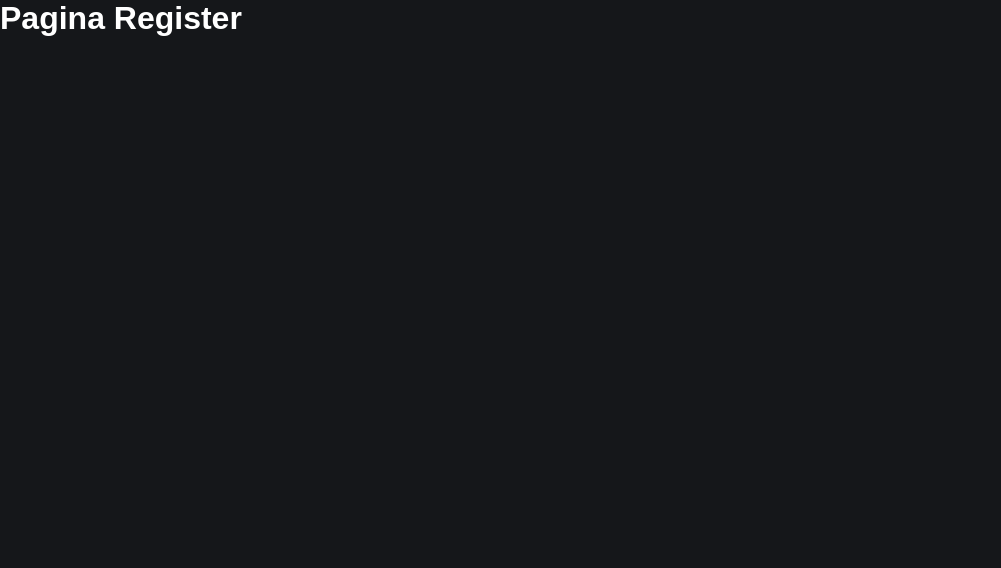
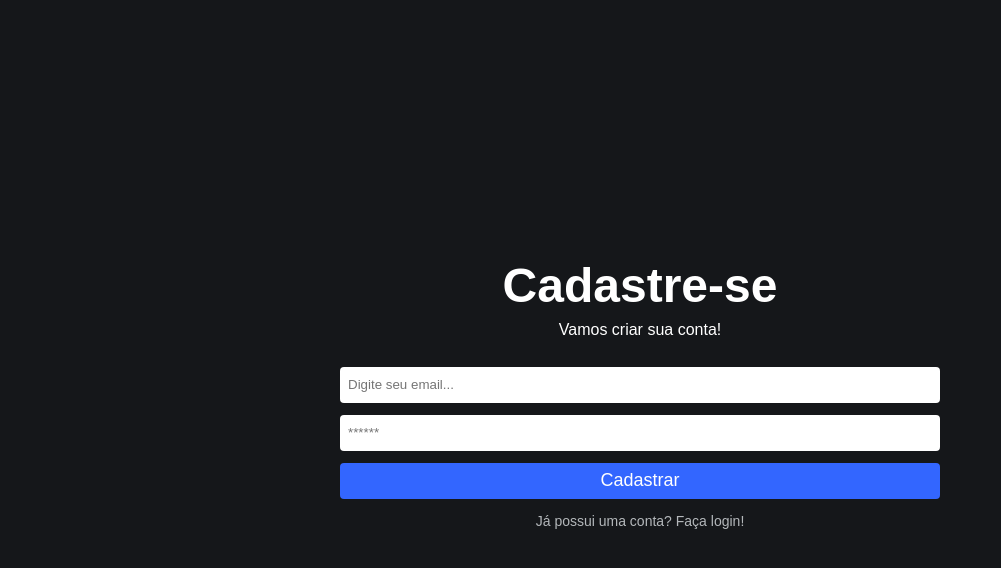
Before and after one commit to diatsilva007/ConectaDados, a React (Create React App) app: page /register in a window 1280 px wide. Shown: the top 568 px of the page, without its empty margins (0-1001 px from the left). Built offline with nearby package versions, Linux system fonts and the light colour scheme.

Commit message:
feat: adicionar autenticação com Firebase e páginas de Admin e Registro

```diff
--- /dev/null
+++ b/src/firebaseConnection.js
@@ -0,0 +1,21 @@
+import { initializeApp } from 'firebase/app'
+import { getFirestore } from 'firebase/firestore'
+import { getAuth } from 'firebase/auth'
+
+
+const firebaseConfig = {
+  apiKey: "AIzaSyBx9WFTQC2XIi-4xE1adOMQYaxEEeshZFg",
+  authDomain: "cursoapp-f0398.firebaseapp.com",
+  projectId: "cursoapp-f0398",
+  storageBucket: "cursoapp-f0398.appspot.com",
+  messagingSenderId: "394026650841",
+  appId: "1:394026650841:web:2072c9f66868dfd41ac2c8",
+  measurementId: "G-JST0NMT5EC"
+};
+
+const firebaseApp = initializeApp(firebaseConfig);
+
+const db = getFirestore(firebaseApp);
+const auth = getAuth(firebaseApp)
+
+export { db, auth };
--- /dev/null
+++ b/src/pages/Admin/index.js
@@ -0,0 +1,9 @@
+import './admin.css'
+
+export default function Admin(){
+  return(
+    <div>
+      <h1>Pagina ADMIN!</h1>
+    </div>
+  )
+}
--- a/src/pages/Home/index.js
+++ b/src/pages/Home/index.js
@@ -4,15 +4,31 @@ import './home.css'
 
 import { Link } from 'react-router-dom'
 
+import { auth } from '../../firebaseConnection'
+import { signInWithEmailAndPassword } from 'firebase/auth'
+
+import { useNavigate } from 'react-router-dom'
+
 export default function Home(){
   const [email, setEmail] = useState('')
   const [password, setPassword] = useState('')
 
-  function handleLogin(e){
+  const navigate = useNavigate();
+
+  async function handleLogin(e){
     e.preventDefault();
 
     if(email !== '' && password !== ''){
-      alert("TESTE")
+
+      await signInWithEmailAndPassword(auth, email, password)
+      .then(() => {
+        // navegar para /admin
+        navigate('/admin', { replace: true } )
+      })
+      .catch(() => {
+        console.log("ERRO AO FAZER O LOGIN")
+      })
+
     }else{
       alert("Preencha todos os campos!")
     }
@@ -35,7 +51,6 @@ export default function Home(){
         />
 
         <input
-          autoComplete={false}
           type="password"
           placeholder="******"
           value={password}
--- a/src/pages/Register/index.js
+++ b/src/pages/Register/index.js
@@ -1,8 +1,63 @@
+import { useState } from 'react'
+
+import { Link } from 'react-router-dom'
+import { auth } from '../../firebaseConnection'
+import { createUserWithEmailAndPassword } from 'firebase/auth'
+import { useNavigate } from 'react-router-dom'
 
 export default function Register(){
+  const [email, setEmail] = useState('')
+  const [password, setPassword] = useState('')
+  const navigate = useNavigate();
+
+  async function handleRegister(e){
+    e.preventDefault();
+
+    if(email !== '' && password !== ''){
+      await createUserWithEmailAndPassword(auth, email, password)
+      .then(() => {
+        navigate('/admin', { replace: true })
+      })
+      .catch(() => {
+        console.log("ERRO AO FAZER O CADASTRO")
+      })
+
+
+    }else{
+      alert("Preencha todos os campos!")
+    }
+
+
+  }
+
+
   return(
-    <div>
-      <h1>Pagina Register</h1>
+    <div className="home-container">
+      <h1>Cadastre-se</h1>
+      <span>Vamos criar sua conta!</span>
+
+      <form className="form" onSubmit={handleRegister}>
+        <input
+          type="text"
+          placeholder="Digite seu email..."
+          value={email}
+          onChange={(e) => setEmail(e.target.value) }
+        />
+
+        <input
+          type="password"
+          placeholder="******"
+          value={password}
+          onChange={(e) => setPassword(e.target.value) }
+        />
+
+        <button type="submit" >Cadastrar</button>
+      </form>
+
+      <Link className="button-link" to="/">
+        Já possui uma conta? Faça login!
+      </Link>
+
     </div>
   )
 }
--- a/src/routes/index.js
+++ b/src/routes/index.js
@@ -2,12 +2,15 @@ import { Routes, Route} from 'react-router-dom'
 
 import Home from '../pages/Home';
 import Register from '../pages/Register';
+import Admin from '../pages/Admin'
 
 function RoutesApp(){
   return(
     <Routes>
       <Route path='/' element={ <Home/> } />
       <Route path='/register' element={ <Register/> } />
+
+      <Route path='/admin' element={ <Admin/> } />
     </Routes>
   )
 }
```
Also changed, not shown: src/pages/Admin/admin.css (added), 1 other file (tests, documents, lock files or other folders).
